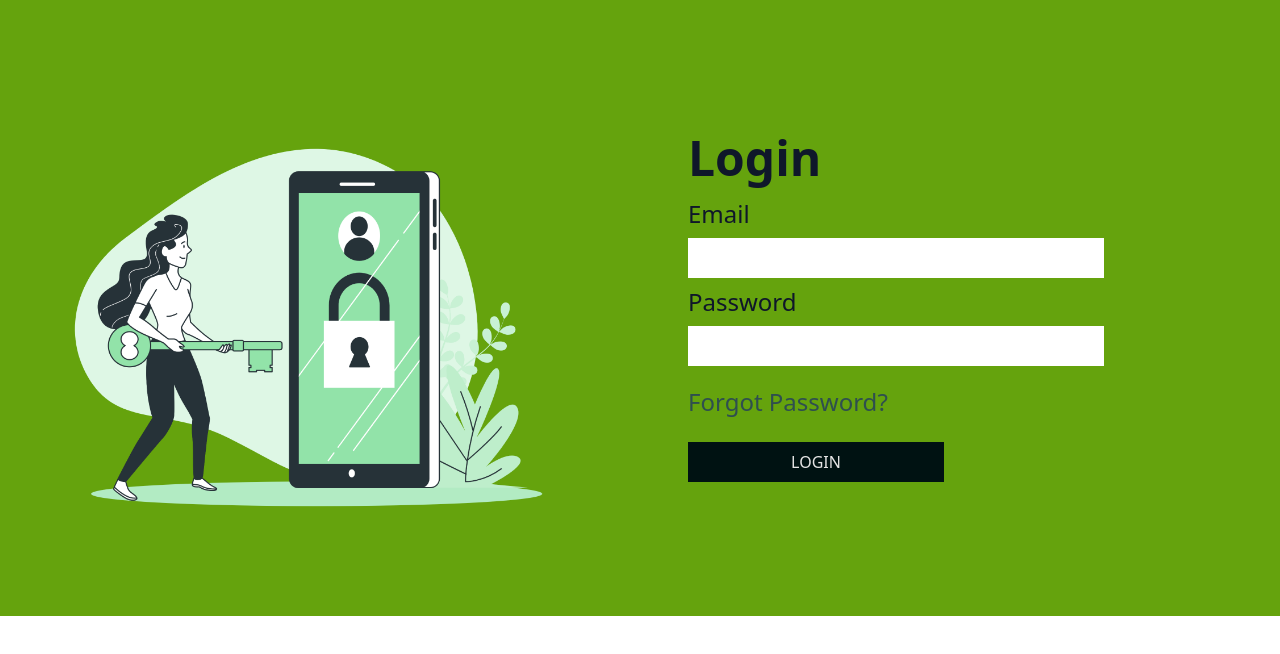
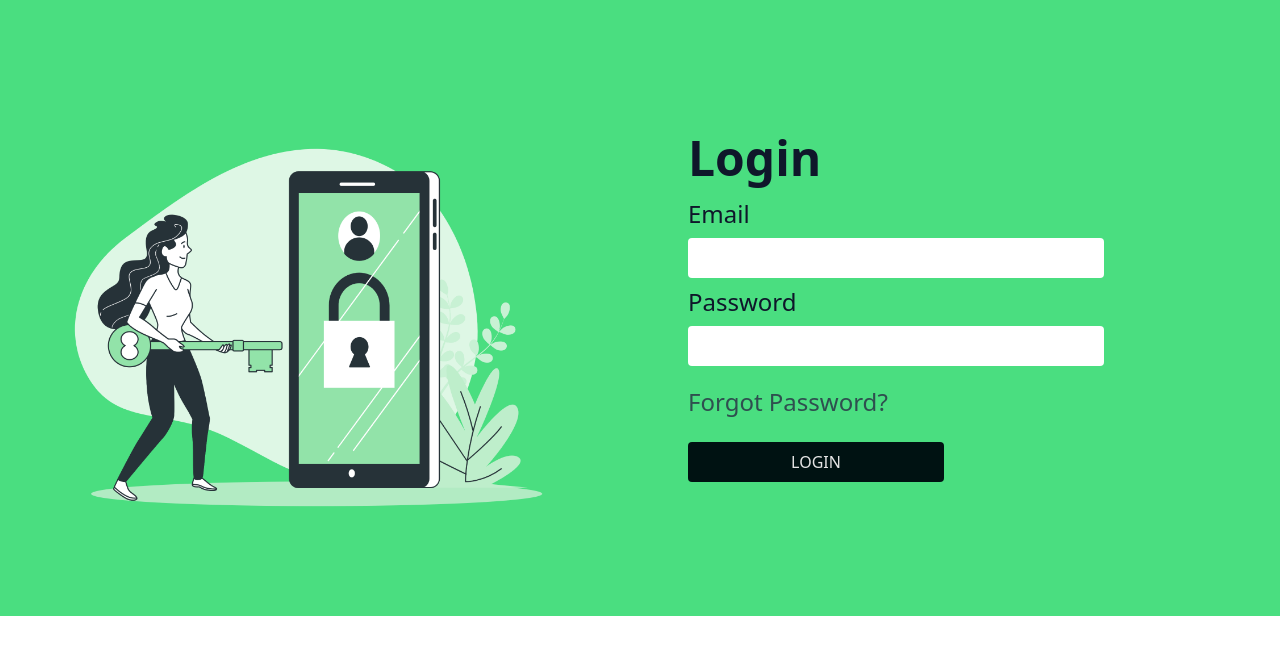
Before and after one commit to Pukka-Technologies/iVote, a Next.js app: page /login in a window 1280 px wide. Shown: the top 654 px of the page. Built offline with nearby package versions, Linux system fonts and the light colour scheme.

Commit message:
minor changes

```diff
--- a/components/Login.js
+++ b/components/Login.js
@@ -5,7 +5,7 @@ const Login = () => {
 
 
   return (
-    <div class="bg-lime-600   max-w-screen-2xl px-6  m-auto">
+    <div class="bg-green-400   max-w-screen-2xl px-6  m-auto">
 <div class='flex items-center justify-around flex-wrap'>
 <div  class='basis-[50%] min-w-[300px]'>
   <img src='/assets/Login-bro.png' alt='' class='max-w-full pt-12 pr-12' />
@@ -18,17 +18,17 @@ const Login = () => {
   <h1 class='text-5xl font-bold font-sans text-slate-900 pb-4'>Login</h1>
 <label for="email-address" class='text-2xl font-medium font-sans text-slate-900 '>Email</label>
 <div className='pt-2 pb-2'>
-  <input id="email" name="email" type="text" class='w-full md:w-[26rem] h-10  outline-none pl-3'/>
+  <input id="email" name="email" type="text" class='w-full md:w-[26rem] h-10  outline-none pl-3 rounded'/>
 </div>
 <label for="password" class='text-2xl font-medium font-sans text-slate-900'>Password</label>
 <div  className='pt-2'>
-  <input id="password" name="password" type="password" class='w-full md:w-[26rem] h-10  outline-none pl-3'/>
+  <input id="password" name="password" type="password" class='w-full md:w-[26rem] h-10  outline-none pl-3 rounded'/>
 </div>
 <div>
   <h3 class='pt-5 text-[darkslategray] text-2xl'>Forgot Password?</h3>
 </div>
 <div class='mt-6'>
-  <button class='bg-[#001212] w-full md:w-64 h-10 text-neutral-200'>LOGIN</button></div>
+  <button class='bg-[#001212] w-full md:w-64 h-10 text-neutral-200 rounded'>LOGIN</button></div>
 
 
 
```
